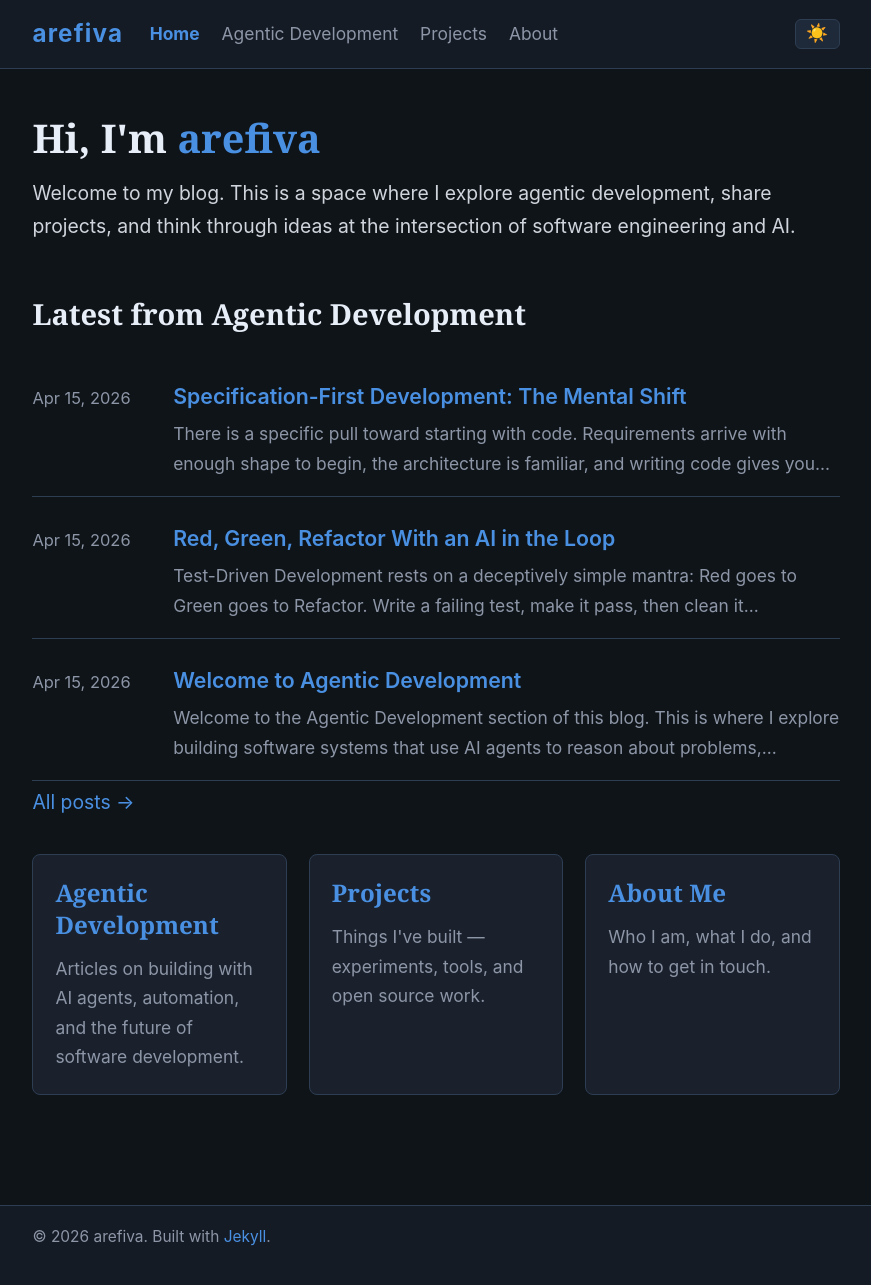
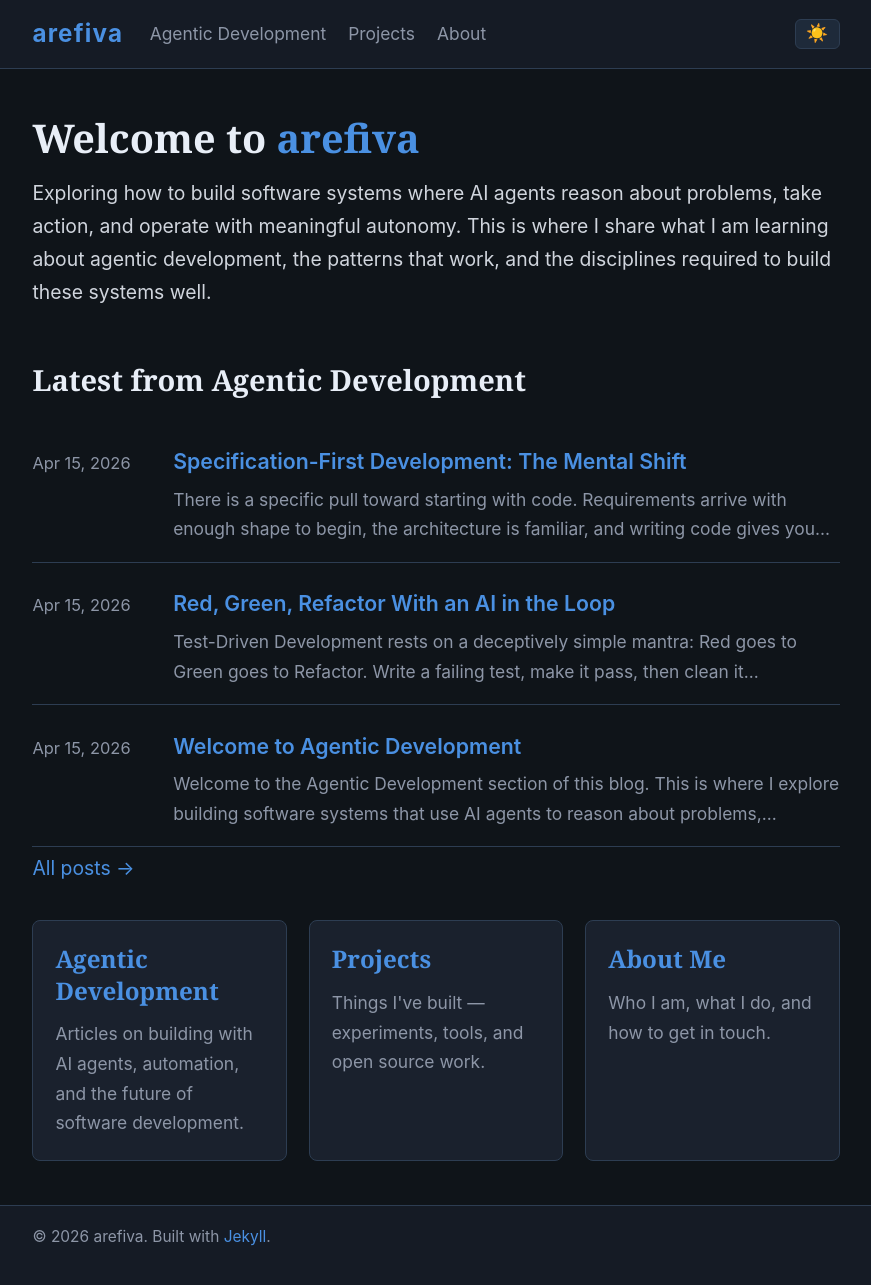
Before and after one commit to arefiva/arefiva.github.io, a Jekyll site: the page built from index.md, in a window 1280 px wide and 1285 px high. Shown: the whole window, without its empty margins (204-1075 px from the left). Built offline with Jekyll 4.4.1, drawn with Linux system fonts in a browser that asks for light colours.

Commit message:
update header and front page message

```diff
--- a/_config.yml
+++ b/_config.yml
@@ -23,8 +23,6 @@ paginate_path: "/page:num/"
 
 # Navigation
 nav_links:
-  - title: Home
-    url: /
   - title: Agentic Development
     url: /agentic-development/
   - title: Projects
--- a/index.md
+++ b/index.md
@@ -3,8 +3,8 @@ layout: default
 title: Home
 ---
 <div class="home-hero">
-  <h1>Hi, I'm <span class="accent">arefiva</span></h1>
-  <p>Welcome to my blog. This is a space where I explore agentic development, share projects, and think through ideas at the intersection of software engineering and AI.</p>
+  <h1>Welcome to <span class="accent">arefiva</span></h1>
+  <p>Exploring how to build software systems where AI agents reason about problems, take action, and operate with meaningful autonomy. This is where I share what I am learning about agentic development, the patterns that work, and the disciplines required to build these systems well.</p>
 </div>
 
 <h2>Latest from Agentic Development</h2>
```
Also changed, not shown: 11 other files.
